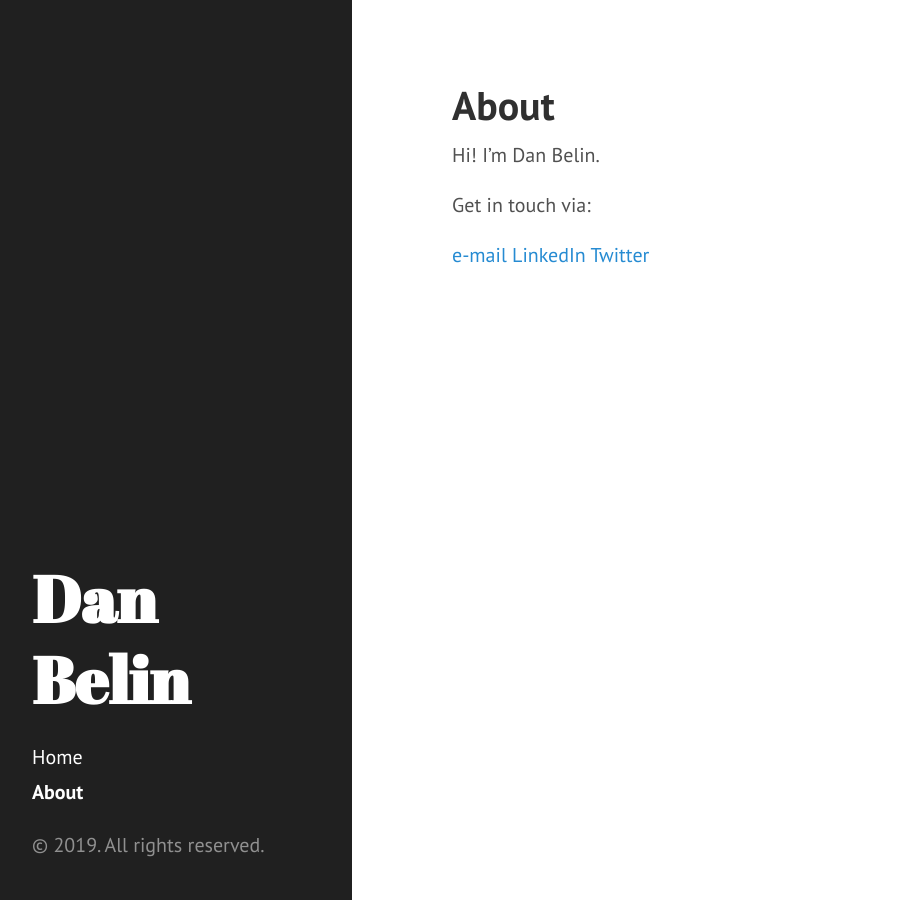
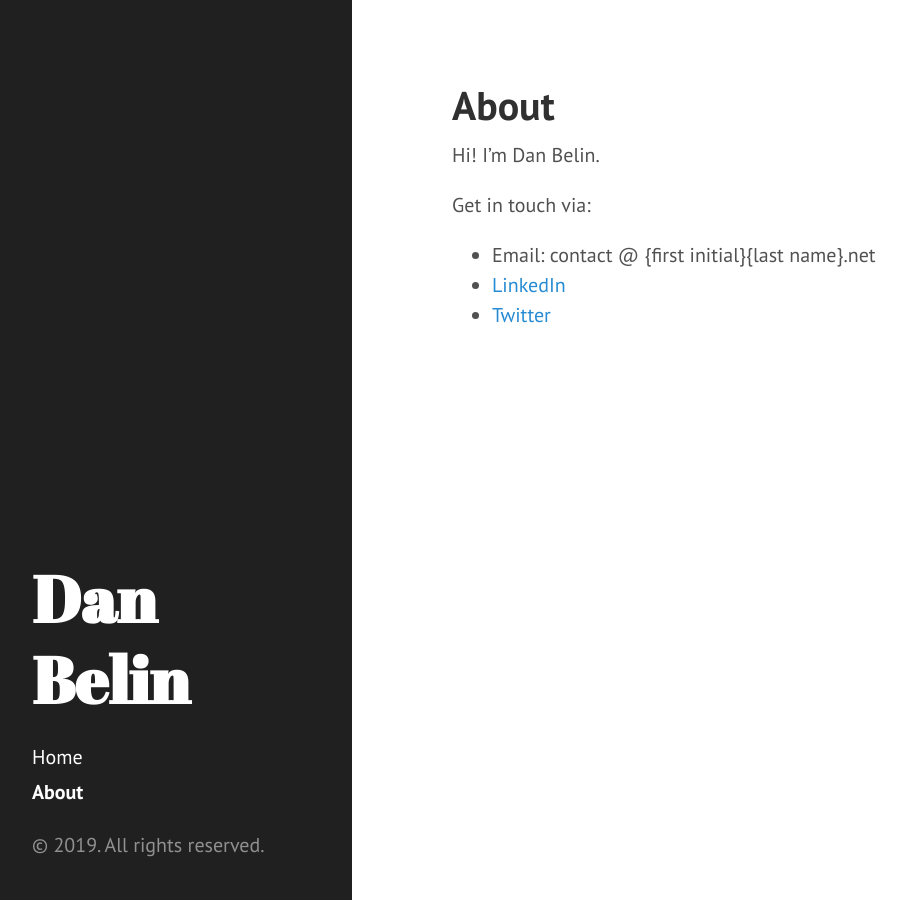
Before and after one commit to dan-belin/dan-belin.github.io, a Jekyll site: the page built from about.md, in a window 1280 px wide. Shown: the whole page, without its empty margins (8-915 px from the left). Built offline with Jekyll 4.4.1, drawn with Linux system fonts in a browser that asks for light colours; Markdown is read by kramdown in place of the engine named in the settings.

Commit message:
About page updates.

```diff
--- a/about.md
+++ b/about.md
@@ -7,6 +7,6 @@ Hi! I'm Dan Belin.
 
 Get in touch via:
 
-[e-mail](mailto:contact@dbelin.net)
-[LinkedIn](https://www.linkedin.com/in/dbelin/)
-[Twitter](https://https://twitter.com/dfbelin)
+* Email: contact @ {first initial}{last name}.net
+* [LinkedIn](https://www.linkedin.com/in/dbelin/)
+* [Twitter](https://https://twitter.com/dfbelin)
```
